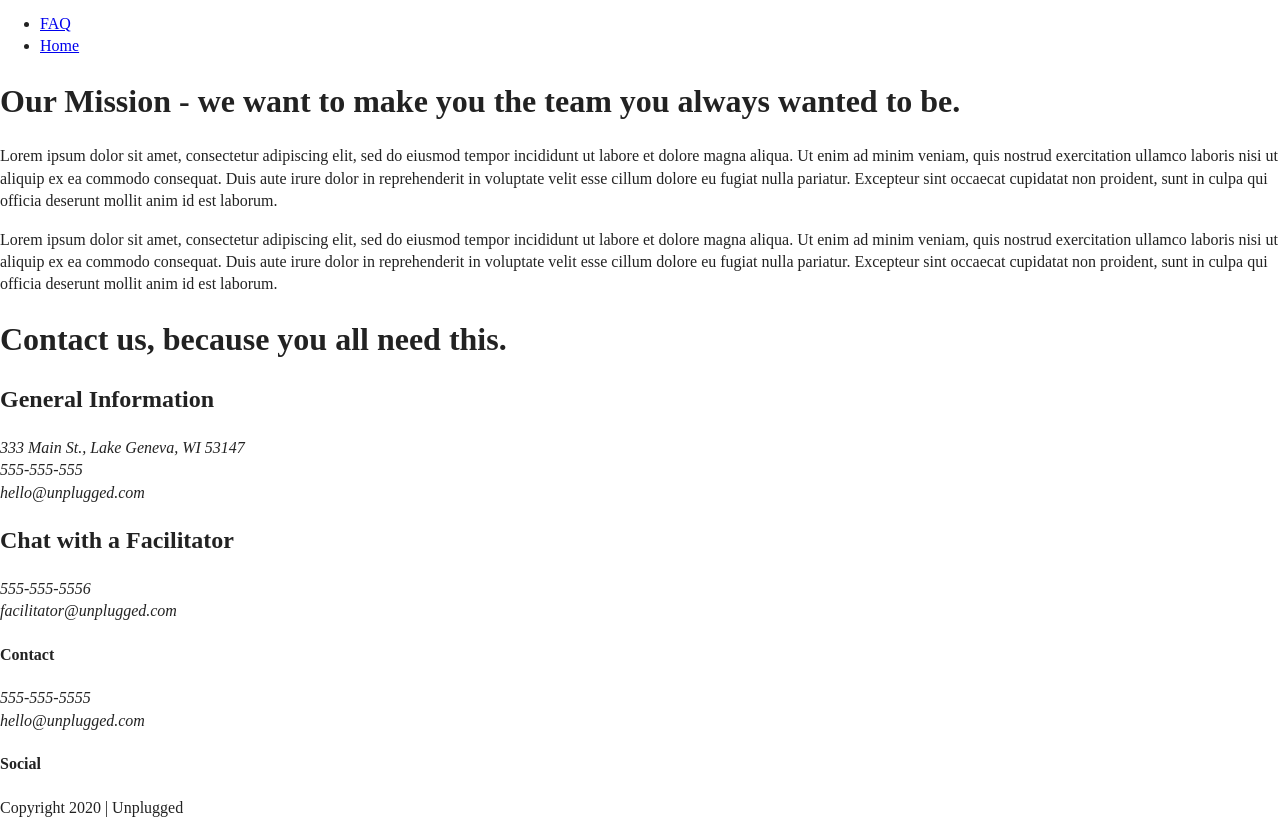
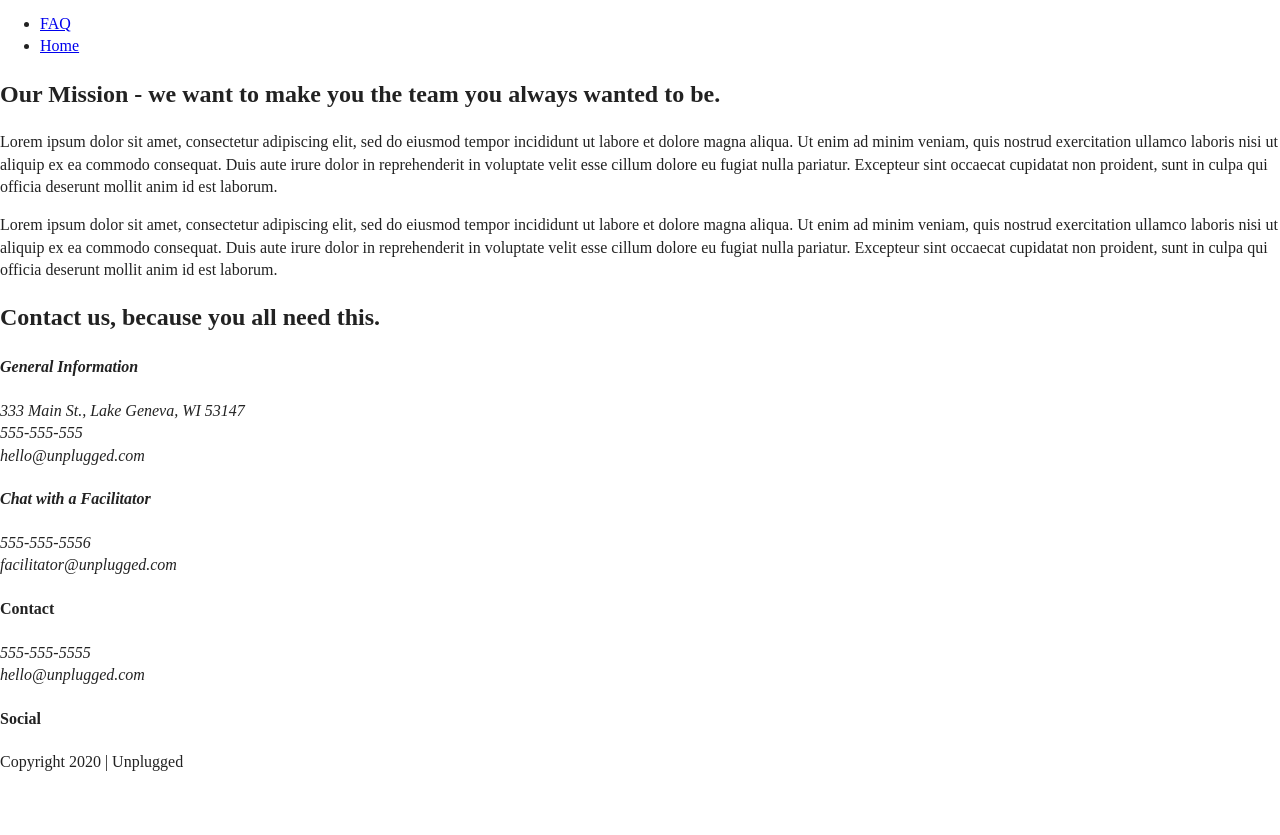
Before and after one commit to e-eastman/206-unplugged, a website: page unplugged-site/about/index.html in a window 1280 px wide. Shown: the part 111-946 px from the top of the page. After the commit the page ends 901 px from the top, so only its background shows below. Drawn offline with Linux system fonts and the light colour scheme.

Commit message:
Corrected about index against solution

```diff
--- a/unplugged-site/about/index.html
+++ b/unplugged-site/about/index.html
@@ -41,7 +41,7 @@
 
     <section class="mission">
       <div class="content-wrapper">
-        <h1>Our Mission - we want to make you the team you always wanted to be.</h1>
+        <h2>Our Mission - we want to make you the team you always wanted to be.</h2>
         <div class="mission-content">
           <p>Lorem ipsum dolor sit amet, consectetur adipiscing elit, sed do eiusmod tempor incididunt ut labore et dolore magna aliqua. Ut enim ad minim veniam, quis nostrud exercitation ullamco laboris nisi ut aliquip ex ea commodo consequat. Duis aute irure dolor in reprehenderit in voluptate velit esse cillum dolore eu fugiat nulla pariatur. Excepteur sint occaecat cupidatat non proident, sunt in culpa qui officia deserunt mollit anim id est laborum.</p>
           <p>Lorem ipsum dolor sit amet, consectetur adipiscing elit, sed do eiusmod tempor incididunt ut labore et dolore magna aliqua. Ut enim ad minim veniam, quis nostrud exercitation ullamco laboris nisi ut aliquip ex ea commodo consequat. Duis aute irure dolor in reprehenderit in voluptate velit esse cillum dolore eu fugiat nulla pariatur. Excepteur sint occaecat cupidatat non proident, sunt in culpa qui officia deserunt mollit anim id est laborum.</p>
@@ -55,22 +55,24 @@
 
     <section class="contact">
         <div class="content-wrapper">
-          <h1>Contact us, because you all need this.</h1>
-          <div class="info">
-            <h2>General Information</h2>
-            <address>333 Main St., Lake Geneva, WI 53147<br />
+          <h2>Contact us, because you all need this.</h2>
+          <address class="contact-content">
+            <div>
+            <h4>General Information</h4>
+            <p>333 Main St., Lake Geneva, WI 53147<br />
             555-555-555<br />
             hello@unplugged.com
-            </address>
+            </p>
           </div>
-          <div class="chat">
-            <h2>Chat with a Facilitator</h2>
-            <address>
+          <div>
+            <h4>Chat with a Facilitator</h4>
+            <p>
               555-555-5556<br />
               facilitator@unplugged.com
-            </address>
+            </p>
           </div>
-        </div>
+        </address> <!-- contact-content div ends -->
+        </div> <!-- contact content-wrapper ends -->
     </section>
 
 </main>
```
